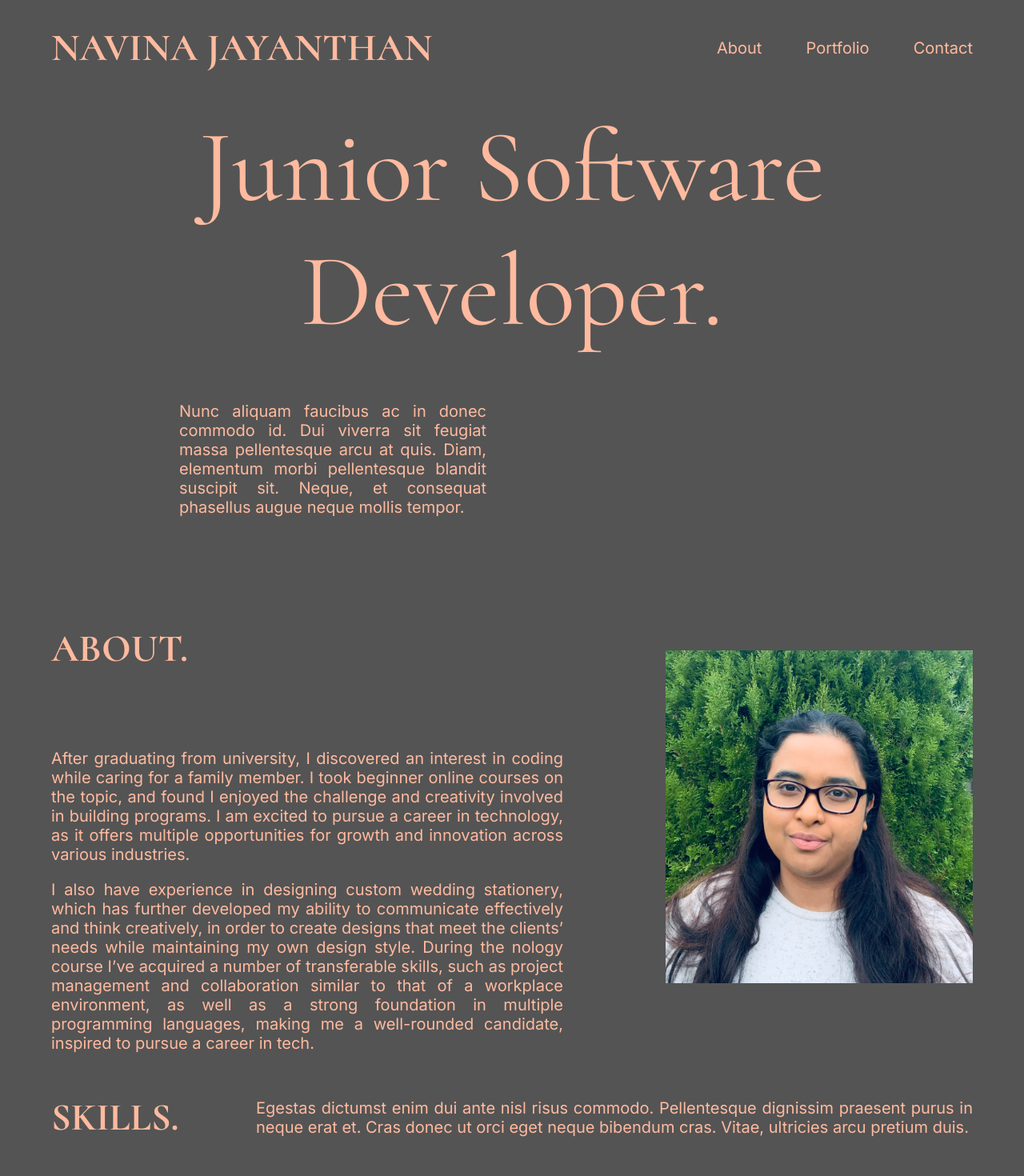
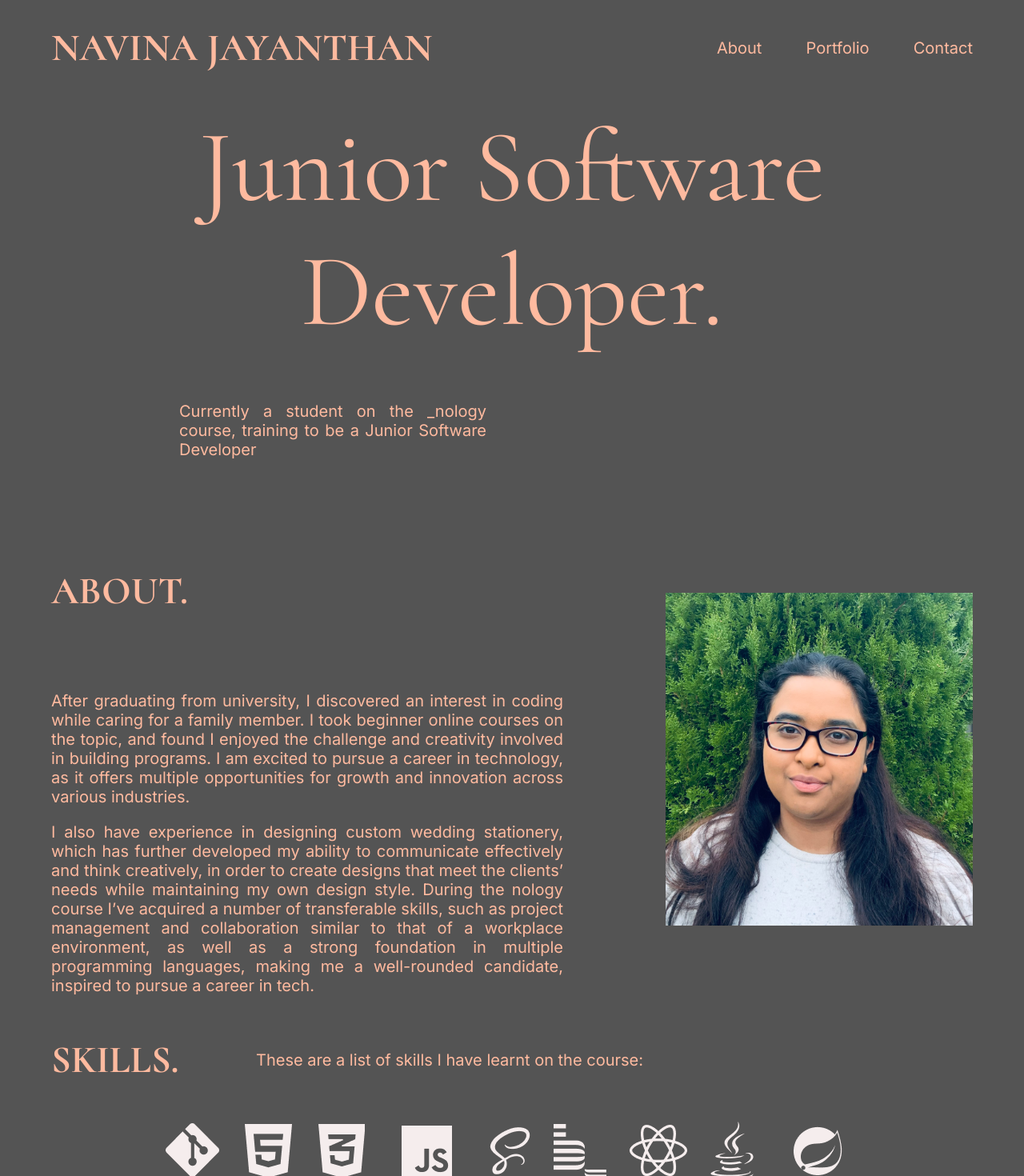
Before and after one commit to navina321/portfolio-react, a React (Create React App) app: page / in a window 1280 px wide. Shown: the top 1470 px of the page at 80% size. Built offline with nearby package versions, Linux system fonts and the light colour scheme.

Commit message:
added all text elements

```diff
--- a/src/containers/Skills/Skills.jsx
+++ b/src/containers/Skills/Skills.jsx
@@ -18,7 +18,7 @@ const Skills = () => {
         <div className='skills-all-text'>
             <h1 className='skills-header'>SKILLS.</h1>
             <div className='skills-text'>
-                <Text text = {"Egestas dictumst enim dui ante nisl risus commodo. Pellentesque dignissim praesent purus in neque erat et. Cras donec ut orci eget neque bibendum cras. Vitae, ultricies arcu pretium duis."}/>
+                <Text text = {"These are a list of skills I have learnt on the course:"}/>
             </div>
         </div>
         <section className='skills-icons'>
--- a/src/pages/Home/Home.jsx
+++ b/src/pages/Home/Home.jsx
@@ -14,7 +14,7 @@ const Home = () => {
           <Header/>
           <h1 className='home-title'>Junior Software Developer.</h1>
           <div className='home-intro-text'>
-              <Text text={"Nunc aliquam faucibus ac in donec commodo id. Dui viverra sit feugiat massa pellentesque arcu at quis. Diam, elementum morbi pellentesque blandit suscipit sit. Neque, et consequat phasellus augue neque mollis tempor."}/>
+              <Text text={"Currently a student on the _nology course, training to be a Junior Software Developer"}/>
           </div>
           <About/>
           <Skills/>
```
